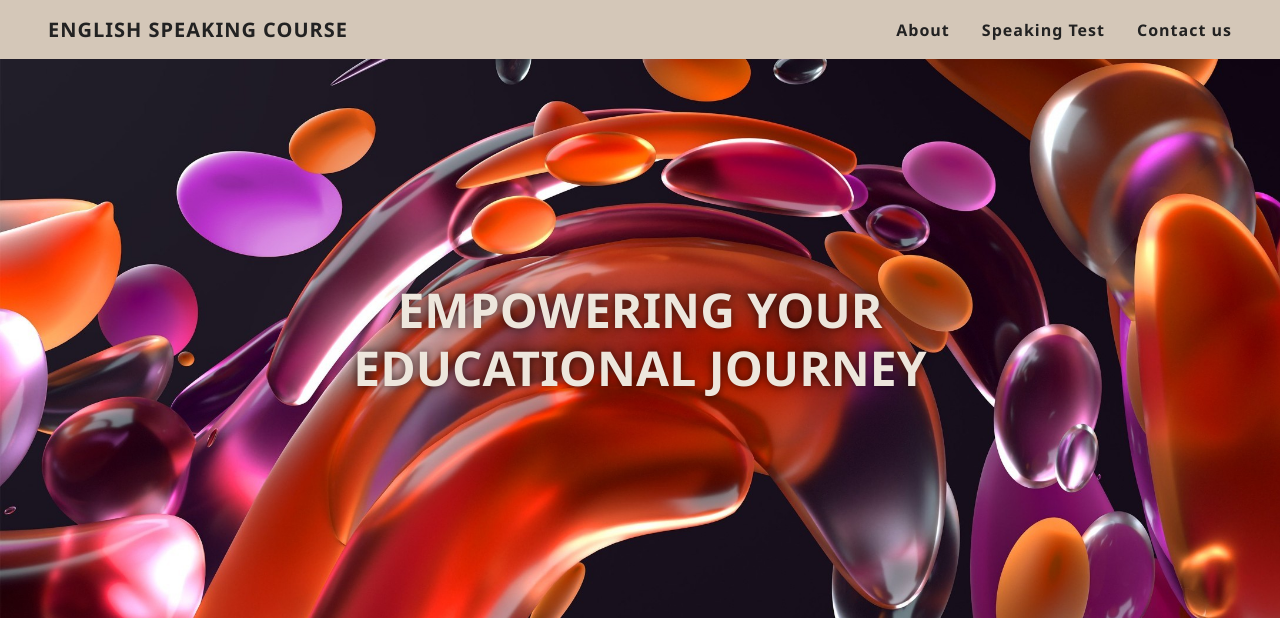
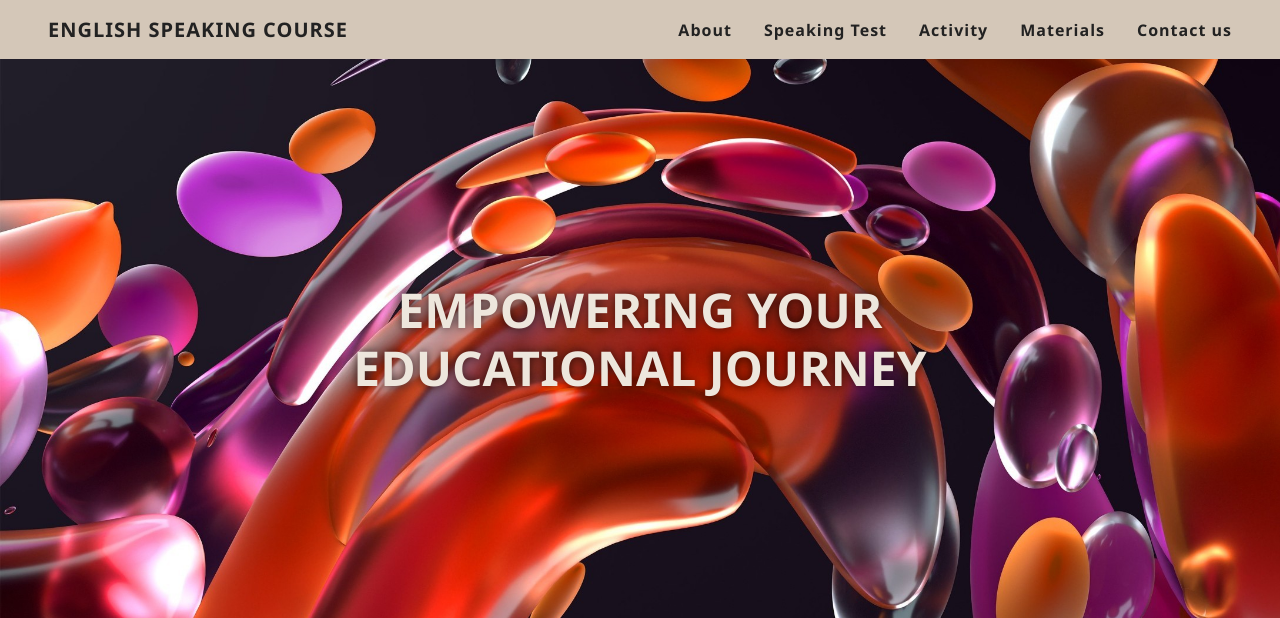
Before and after one commit to OnmyoG/English-coach, a Flask app: template templates/index_jolein.html in a window 1280 px wide. Shown: the top 618 px of the page. Run offline with Flask 3, Linux system fonts and the light colour scheme; the template is opened without the code that fills it, so the values that code supplies are empty.

Commit message:
Add links for Activity and Materials in navigation

```diff
--- a/templates/index_jolein.html
+++ b/templates/index_jolein.html
@@ -159,6 +159,8 @@
   <ul>
     <li><a href="#" id="aboutLink">About</a></li>
     <li><a href="#" id="speakingTestLink">Speaking Test</a></li>
+    <li><a href="/dashboard">Activity</a></li>
+    <li><a href="/materials">Materials</a></li>
     <li>Contact us</li>
   </ul>
 </nav>
```
